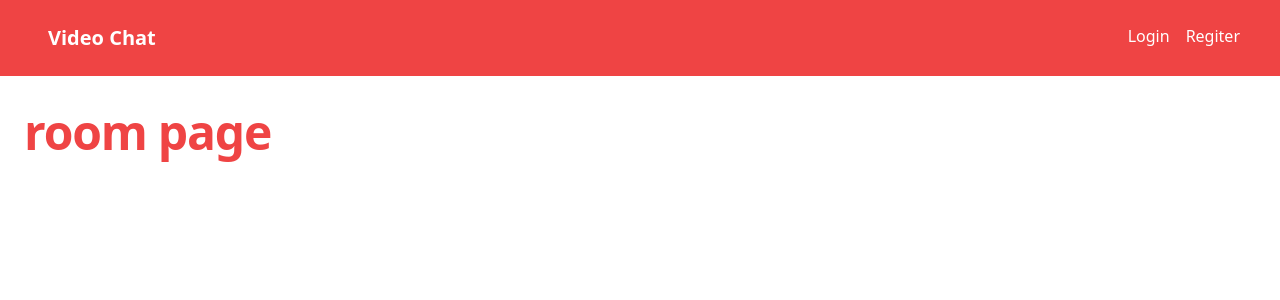
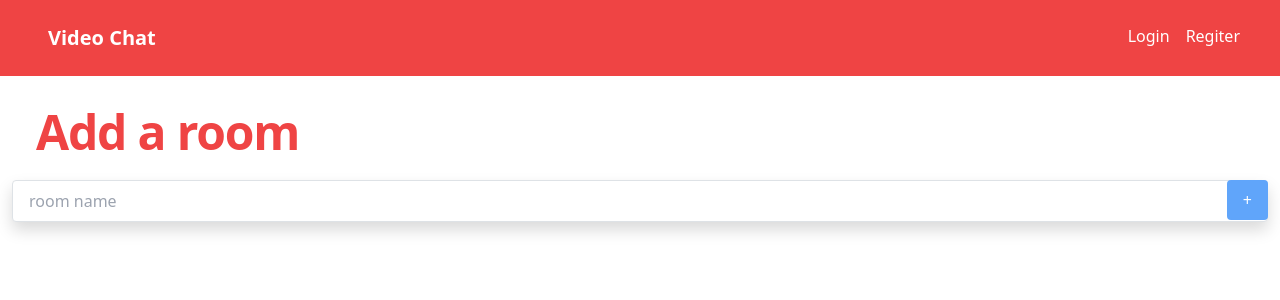
Before and after one commit to reyhaneh-moayeri/vue-firebase-video-chat, a Vue app: page /rooms in a window 1280 px wide. Shown: the top 300 px of the page. Built offline with nearby package versions, Linux system fonts and the light colour scheme; no server answers.

Commit message:
added room component and functionality

```diff
--- a/src/App.vue
+++ b/src/App.vue
@@ -1,13 +1,15 @@
 <template>
   <div id="app">
     <Nav @signout="signOut" :user="user" />
-    <router-view :user="user" @signout="signOut" />
+    <router-view :user="user" @signout="signOut" @addRoom="addRoom" />
   </div>
 </template>
 
 <script>
 import Nav from './components/Nav.vue'
 import db from './db.js'
+import Firebase from 'firebase/firestore'
+import { collection, doc, addDoc } from 'firebase/firestore'
 import { getAuth, onAuthStateChanged, signOut } from 'firebase/auth'
 export default {
   name: 'Home',
@@ -43,6 +45,13 @@ export default {
         .catch(error => {
           console.log('error signing out', error)
         })
+    },
+    async addRoom(payload) {
+      const t = doc(collection(db, 'users'), this.user.uid)
+      await addDoc(collection(t, 'rooms'), {
+        name: payload,
+        createdAt: new Date().toDateString()
+      })
     }
   },
   mounted() {
--- a/src/views/Home.vue
+++ b/src/views/Home.vue
@@ -5,6 +5,12 @@
     </p>
     <h1>Start a video chat</h1>
     <img class="w-32 mt-3 mx-auto" src="http://pixelprowess.com/i/powship.svg" alt="POW Ship" />
+    <router-link
+      v-if="user"
+      to="/rooms"
+      class="bg-red-500 text-white hover:bg-red-700 font-bold rounded-md px-4 py-2"
+      >Rooms</router-link
+    >
   </div>
 </template>
 <script>
--- a/src/views/Rooms.vue
+++ b/src/views/Rooms.vue
@@ -1,3 +1,40 @@
 <template>
-  <h1>room page</h1>
+  <div id="rooms" class="container">
+    <h1 class="text-red-500">Add a room</h1>
+    <form class="relative mt-4">
+      <input
+        v-model="roomName"
+        type="text"
+        placeholder="room name"
+        ref="roomName"
+        class="shadow absolute appearance-none border border-red rounded w-full py-2 px-3 text-grey-darker mb-3"
+      />
+      <button
+        type="submit"
+        class="bg-blue-400 text-white absolute py-2 px-3 right-0 rounded"
+        id="buttonAdd"
+        @click.prevent="handleAdd"
+      >
+        +
+      </button>
+    </form>
+  </div>
 </template>
+
+<script>
+export default {
+  name: 'Rooms',
+  data() {
+    return {
+      roomName: null
+    }
+  },
+  methods: {
+    handleAdd() {
+      this.$emit('addRoom', this.roomName)
+      this.roomName = null
+      this.$refs.roomName.focus()
+    }
+  }
+}
+</script>
```
